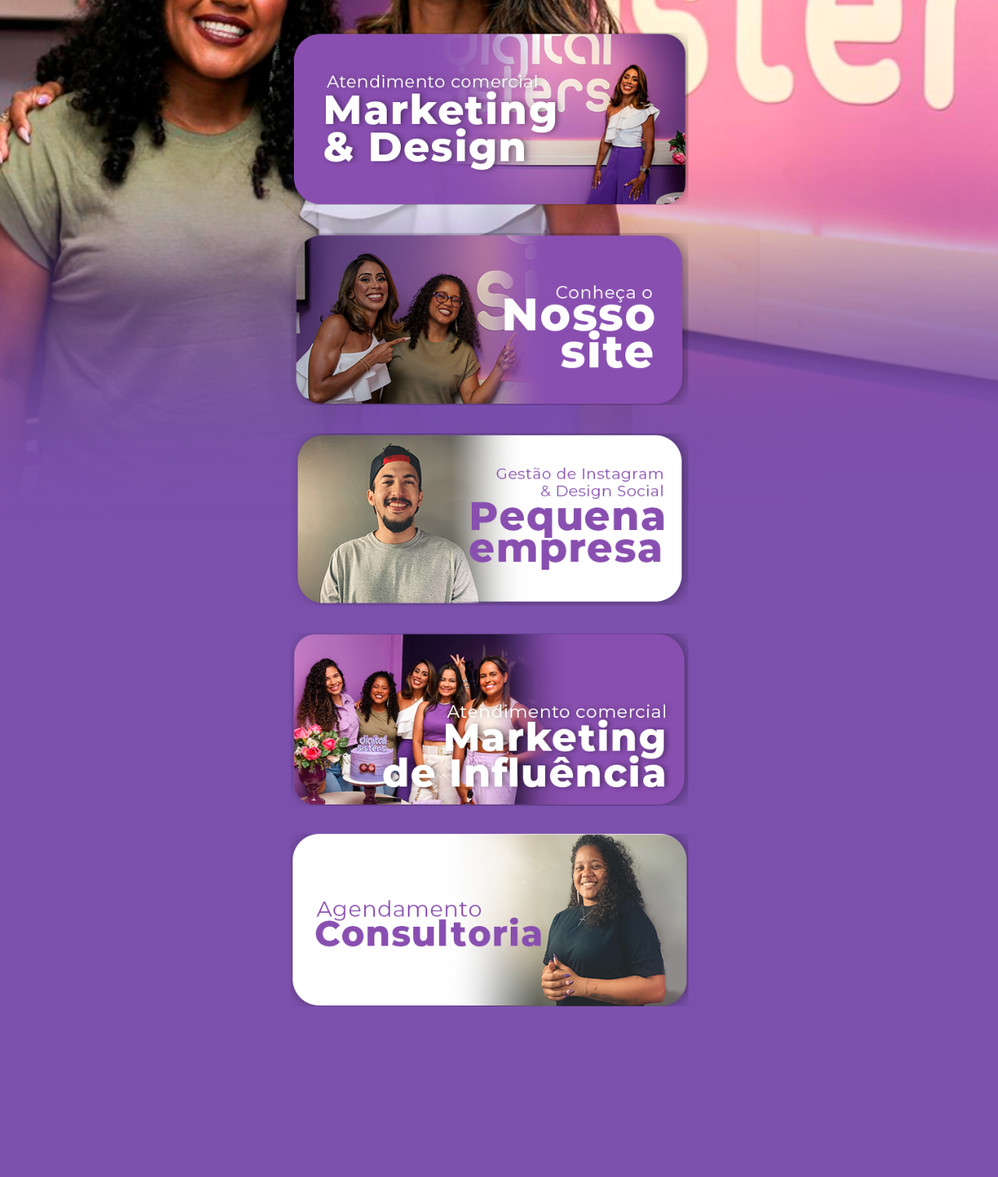
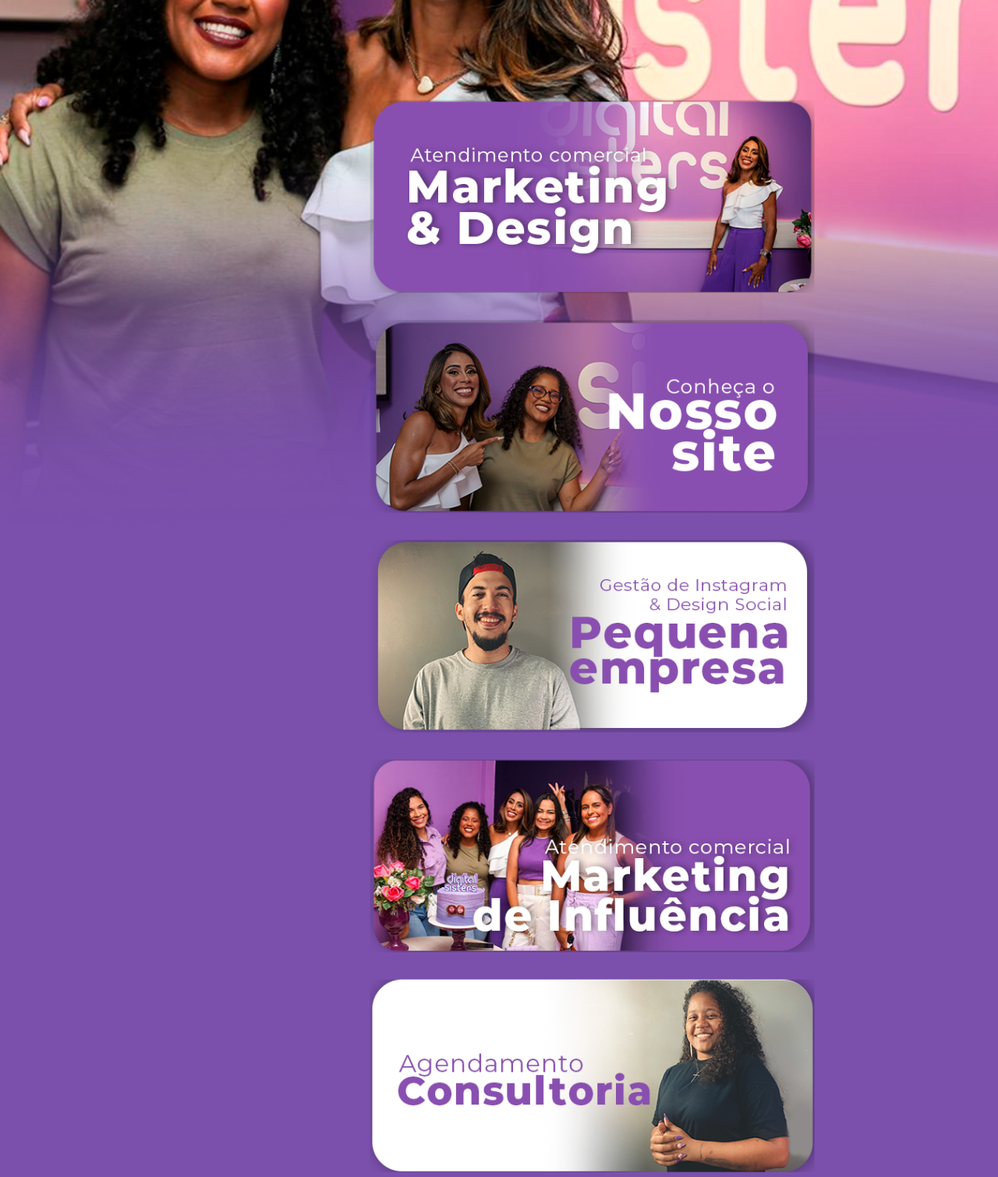
Before and after one commit to Jhonata12/Plataforma_Sisters, a plain HTML site: page index.html in a window 1280 px wide. Shown: the part 400-1910 px from the top of the page at 78% size. Drawn offline with Linux system fonts and the light colour scheme.

Commit message:
Add files via upload

```diff
--- a/style.css
+++ b/style.css
@@ -60,6 +60,14 @@ body{
 
 .img5:hover{
     scale: 1.10;
+}
+
+@media (min-width:100px) and (max-width:330px) {
+    body{
+        background-size: cover;
+        margin-top: 100px;
+    }
+
 }
 
 @media (min-width:630px) and (max-width:950px) {
@@ -161,49 +169,49 @@ body{
     }
 
     .img1{
-      scale: 1.70;
-      margin-top: -100px;
-      margin-left: 400px;
+      scale: 1.90;
+      margin-top: -50px;
+      margin-left: 600px;
     }
 
     .img2{
-        scale: 1.70;
-        margin-top: 250px;
-        margin-left: 400px;
+        scale: 1.90;
+        margin-top: 300px;
+        margin-left: 600px;
       }
 
       .img3{
-        scale: 1.70;
-        margin-top: 250px;
-        margin-left: 400px;
+        scale: 1.90;
+        margin-top: 300px;
+        margin-left: 600px;
       }
 
       .img4{
-        scale: 1.70;
-        margin-top: 250px;
-        margin-left: 400px;
+        scale: 1.90;
+        margin-top: 300px;
+        margin-left: 600px;
       }
 
       .img5{
-        scale: 1.70;
-        margin-top: 250px;
-        margin-left: 400px;
+        scale: 1.90;
+        margin-top: 300px;
+        margin-left: 600px;
       }
 
       .img1:hover{
-        scale: 1.75;
+        scale: 1.95;
       }
       .img2:hover{
-        scale: 1.75;
+        scale: 1.95;
       }
       .img3:hover{
-        scale: 1.75;
+        scale: 1.95;
       }
       .img4:hover{
-        scale: 1.75;
+        scale: 1.95;
       }
       .img5:hover{
-        scale: 1.75;
+        scale: 1.95;
       }
 
 
```
